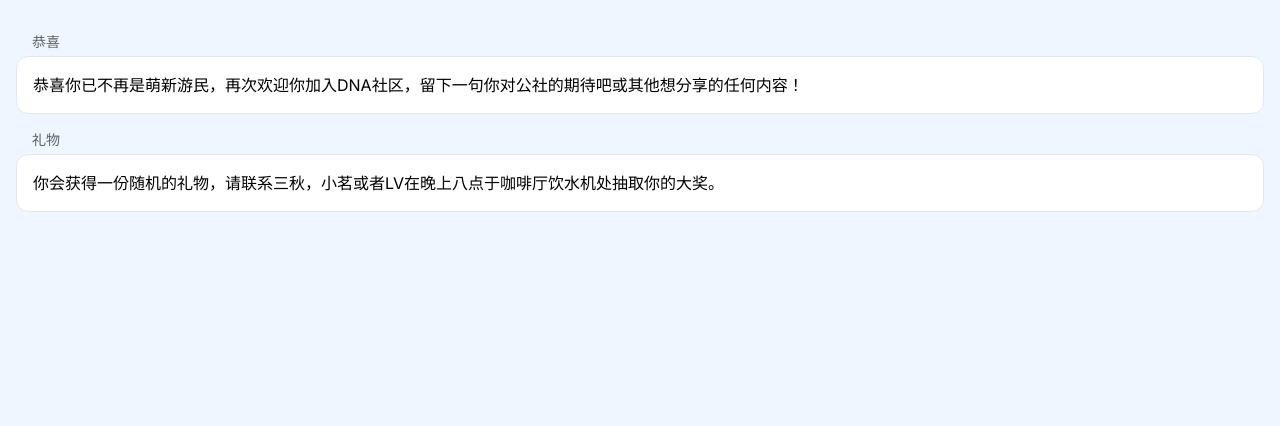
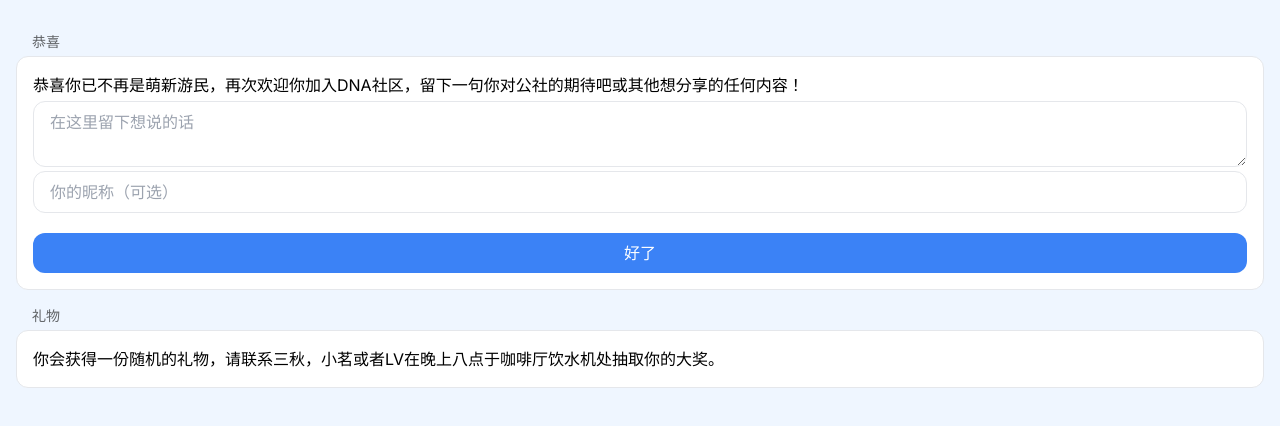
Before and after one commit to noobnooc/dna-finder, a Next.js app: page /5cuckoo in a window 1280 px wide. Shown: the top 426 px of the page. Built offline with nearby package versions, Linux system fonts and the light colour scheme; no server answers.

Commit message:
Improve something

```diff
--- a/app/1clatter/page.tsx
+++ b/app/1clatter/page.tsx
@@ -1,5 +1,6 @@
 import { Card } from "@/components/card";
 import { Completion } from "@/components/completion";
+import { Continue } from "@/components/continue-card";
 import { completeLevel } from "@/lib/complete-level";
 import { validateLevel } from "@/lib/level-checker";
 import { useEffect } from "react";
@@ -7,10 +8,11 @@ import { useEffect } from "react";
 export const dynamic = "force-dynamic";
 
 export default function Level1() {
-  validateLevel(1);
+  const level = validateLevel(1);
 
   return (
     <>
+      <Continue currentLevel={1} pastLevel={level} />
       <Card label="恭喜">
         恭喜你激活了第一把钥匙！下面你需要解锁（请向DNA公众号AI提问）你的生存技能二：找到生命之泉和神秘零食。水源和共享食物都可以在阶梯神殿找到，第二把钥匙就隐藏在生命之泉。大胆享用这里的食物和水。
       </Card>
--- a/app/2totora/page.tsx
+++ b/app/2totora/page.tsx
@@ -1,14 +1,16 @@
 import { Card } from "@/components/card";
 import { Completion } from "@/components/completion";
+import { Continue } from "@/components/continue-card";
 import { validateLevel } from "@/lib/level-checker";
 
 export const dynamic = "force-dynamic";
 
 export default function Level2() {
-  validateLevel(2);
+  const level = validateLevel(2);
 
   return (
     <>
+      <Continue currentLevel={2} pastLevel={level} />
       <Card label="恭喜">
         恭喜你解锁了第二把钥匙！你可以走出阶梯神殿，来到户外大棚下，欣赏漂亮的田野与邻近的水池，休憩的同时听一下先辈们的故事：随着公社的壮大，游民之间碰撞出了精彩的火花。其中有三兄弟，他们给DNA公社引进了自助酒柜。游民们可以在这里自助购买饮料酒水，我们的第三把钥匙也在苕溪三兄弟招牌旁的桌子上，它被分成了三份碎片藏匿在此处。记住繁忙的工作之后小酌一杯也许会有答案。
       </Card>
--- a/app/3dainty/page.tsx
+++ b/app/3dainty/page.tsx
@@ -1,14 +1,16 @@
 import { Card } from "@/components/card";
 import { Completion } from "@/components/completion";
+import { Continue } from "@/components/continue-card";
 import { validateLevel } from "@/lib/level-checker";
 
 export const dynamic = "force-dynamic";
 
 export default function Level3() {
-  validateLevel(3);
+  const level = validateLevel(3);
 
   return (
     <>
+      <Continue currentLevel={3} pastLevel={level} />
       <Card label="恭喜">
         恭喜你解锁了第三把钥匙！酒足饭饱后，登上公社的至高点，上面写着公社精神之一“全世界有趣的人联合起来”，在二楼KTV区高歌一曲，不用担心跑调，第四把钥匙就藏在声音发出的地方（设备）。加油，你就要通关了！
       </Card>
--- a/app/4fiddler/page.tsx
+++ b/app/4fiddler/page.tsx
@@ -1,14 +1,16 @@
 import { Card } from "@/components/card";
 import { Completion } from "@/components/completion";
+import { Continue } from "@/components/continue-card";
 import { validateLevel } from "@/lib/level-checker";
 
 export const dynamic = "force-dynamic";
 
 export default function Level4() {
-  validateLevel(4);
+  const level = validateLevel(4);
 
   return (
     <>
+      <Continue currentLevel={4} pastLevel={level} />
       <Card label="恭喜">
         恭喜你来到了最后一关！作为数字游民，拥有一个强健的体魄是工作和娱乐的根本，所以你的最后一道神秘关卡就在DNA奥体中心（篮球场）。神秘石洞是独处的好地方，就是蚊子有点多，最后一把钥匙就在这里。
       </Card>
--- /dev/null
+++ b/app/5cuckoo/form.tsx
@@ -0,0 +1,31 @@
+"use client";
+
+import { useState } from "react";
+
+export function Level5PageForm() {
+  const [message, setMessage] = useState("");
+  const [nickname, setNickname] = useState("");
+
+  return (
+    <div className="flex flex-col">
+      <textarea
+        className="mt-1 px-4 py-2 bg-white dark:bg-black border rounded-xl"
+        placeholder="在这里留下想说的话"
+        value={message}
+        onChange={(event) => setMessage(event.currentTarget.value)}
+      />
+      <input
+        className="mt-1 px-4 py-2 bg-white dark:bg-black border rounded-xl"
+        placeholder="你的昵称（可选）"
+        value={nickname}
+        onChange={(event) => setNickname(event.currentTarget.value)}
+      />
+      <button
+        className="mt-5 p-2 text-center rounded-xl bg-blue-500 text-white"
+        onClick={() => {}}
+      >
+        好了
+      </button>
+    </div>
+  );
+}
--- a/app/5cuckoo/page.tsx
+++ b/app/5cuckoo/page.tsx
@@ -1,6 +1,7 @@
 import { Card } from "@/components/card";
 import { Completion } from "@/components/completion";
 import { validateLevel } from "@/lib/level-checker";
+import { Level5PageForm } from "./form";
 
 export const dynamic = "force-dynamic";
 
@@ -11,6 +12,7 @@ export default function Level5() {
     <>
       <Card label="恭喜">
         恭喜你已不再是萌新游民，再次欢迎你加入DNA社区，留下一句你对公社的期待吧或其他想分享的任何内容！
+        <Level5PageForm />
       </Card>
       <Card label="礼物">
         你会获得一份随机的礼物，请联系三秋，小茗或者LV在晚上八点于咖啡厅饮水机处抽取你的大奖。
--- a/app/page.tsx
+++ b/app/page.tsx
@@ -1,13 +1,14 @@
-"use client";
-
 import { Card } from "@/components/card";
-import { completeLevel } from "@/lib/complete-level";
+import { Continue } from "@/components/continue-card";
+import { validateLevel } from "@/lib/level-checker";
 import Link from "next/link";
-import { useEffect } from "react";
 
 export default function Home() {
+  const level = validateLevel(0);
+
   return (
     <>
+      <Continue currentLevel={0} pastLevel={level} />
       <Card label="开始">
         欢迎新游民来到AnjiDNA公社，你的先辈们（对，就是比你早n期）给你留下了一份巨额（也许）的宝藏。只有成功解锁五个关卡才能拿到最终的实体宝藏。别担心，你可以随时大胆求助在地的小伙伴，他们都会热心的帮助你，并且安吉同乡会的先辈们也会与你同在。请开始你的探险，祝你好运!
       </Card>
--- /dev/null
+++ b/components/continue-card.tsx
@@ -0,0 +1,31 @@
+import Link from "next/link";
+import { Card } from "./card";
+
+export function Continue({
+  currentLevel,
+  pastLevel,
+}: {
+  currentLevel: number;
+  pastLevel: number;
+}) {
+  if (pastLevel <= 0 || currentLevel >= pastLevel) {
+    return <></>;
+  }
+
+  if (pastLevel >= 5) {
+    return <Card label="恭喜🎉">你已经成功通关啦！</Card>;
+  }
+
+  const href = ["/0", "/1clatter", "/2totora", "/3dainty", "/4fiddler"][
+    pastLevel
+  ];
+
+  return (
+    <Card label={`继续`}>
+      当前已进行到{" "}
+      <Link className="underline" href={href}>
+        第{pastLevel}关
+      </Link>
+    </Card>
+  );
+}
--- a/lib/level-checker.ts
+++ b/lib/level-checker.ts
@@ -7,6 +7,10 @@ export function validateLevel(currentLevel: number): number {
   const passedLevel = Number(cookies().get(PAST_LEVEL_KEY)?.value) ?? 0;
   console.log("validating level", currentLevel, passedLevel);
 
+  if (currentLevel <= 0) {
+    return passedLevel ?? 0;
+  }
+
   if (passedLevel === undefined || currentLevel > passedLevel + 1) {
     console.log("redirecting", !passedLevel, currentLevel > passedLevel + 1);
     redirect("/");
```
